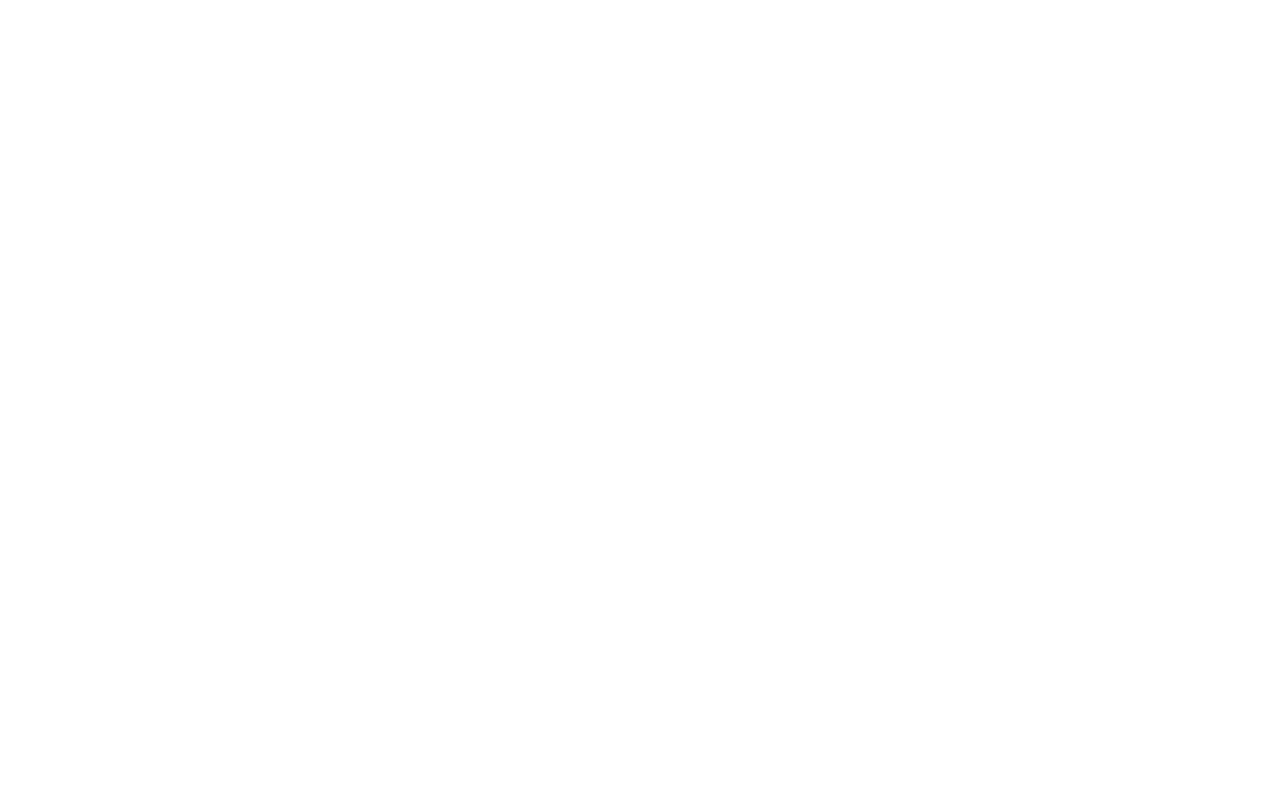
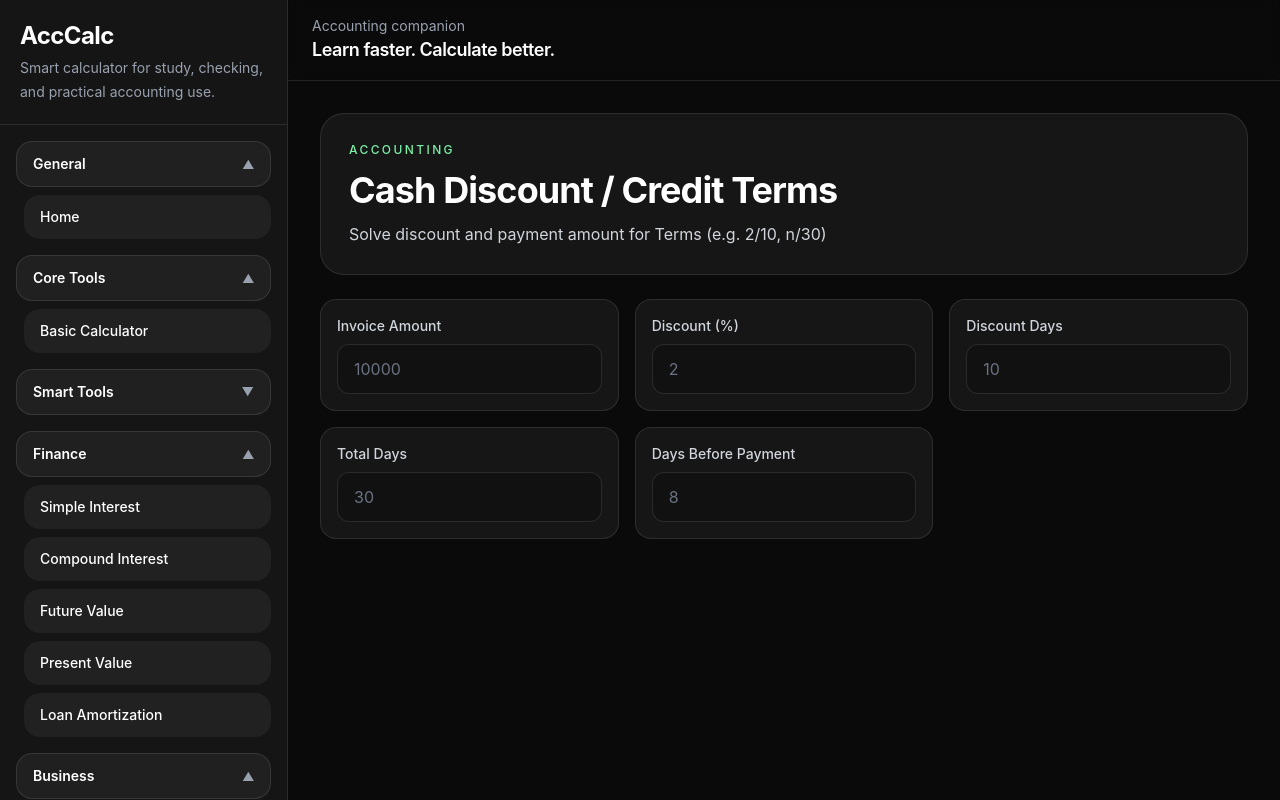
Before and after one commit to DrasZil/AccCalc, a React (Vite) app in the folder accounting-companion/: page /accounting/cash-discount in a window 1280 px wide. Before the commit this address had no page. Shown: the top 800 px of the page. Built offline with nearby package versions, Linux system fonts and the light colour scheme.

Commit message:
Added Cash Discount

```diff
--- a/accounting-companion/src/App.tsx
+++ b/accounting-companion/src/App.tsx
@@ -16,6 +16,7 @@
 import SmartSolverPage from "./features/smart/SmartSolverPage";
 import AccountingEquationPage from "./features/accounting/AccountEquationPage";
 import NoteInterestPage from "./features/accounting/NoteInterestPage";
+import CashDiscountPage from "./features/accounting/CashDiscountPage";
 
 export default function App() {
   return (
@@ -37,6 +38,7 @@
           <Route path="accounting/declining-balance-depreciation" element={<DecliningBalanceDepreciationPage />} />
           <Route path="accounting/accounting-equation" element={<AccountingEquationPage />} />
           <Route path="accounting/notes-interest" element={<NoteInterestPage/>}/>
+          <Route path="accounting/cash-discount" element={<CashDiscountPage/>}/>
           <Route path="smart/solver" element={<SmartSolverPage />} />
 
         </Route>
--- /dev/null
+++ b/accounting-companion/src/features/accounting/CashDiscountPage.tsx
@@ -0,0 +1,114 @@
+import { useMemo, useState } from "react";
+import CalculatorPageLayout from "../../components/CalculatorPageLayout";
+import FormulaCard from "../../components/FormulaCard";
+import InputCard from "../../components/INputCard";
+import InputGrid from "../../components/InputGrid";
+import ResultCard from "../../components/resultCard";
+import ResultGrid from "../../components/ResultGrid";
+import SectionCard from "../../components/SectionCard";
+import formatPHP from "../../utils/formatPHP";
+
+export default function CashDiscountPage() {
+    const [invoice, setInvoice] = useState("");
+    const [discountRate, setDiscountRate] = useState("");
+    const [discountDays, setDiscountDays] = useState("");
+    const [totalDays, setTotalDays] = useState("");
+    const [daysPaid, setDaysPaid] = useState("");
+
+    const result = useMemo(() => {
+        if (!invoice || !discountRate || !discountDays || !totalDays || !daysPaid)
+        return null;
+
+        const inv = Number(invoice);
+        const rate = Number(discountRate);
+        const dDays = Number(discountDays);
+        const tDays = Number(totalDays);
+        const paid = Number(daysPaid);
+
+        if ([inv, rate, dDays, tDays, paid].some(isNaN)) {
+        return { error: "All inputs must be valid numbers." };
+        }
+
+        const rateDecimal = rate / 100;
+        const discountAmount = inv * rateDecimal;
+
+        let applied = false;
+        let amountToPay = inv;
+
+        if (paid <= dDays) {
+        applied = true;
+        amountToPay = inv - discountAmount;
+        }
+
+        return {
+        applied,
+        discountAmount,
+        amountToPay,
+        formula: <>Discount = Invoice × Rate</>,
+        steps: [
+            <>Invoice = {inv}</>,
+            <>Rate = {rate}% = {rateDecimal}</>,
+            <>Discount Period = {dDays} days</>,
+            <>Payment made in {paid} days</>,
+            <>
+            Discount = {inv} × {rateDecimal.toFixed(4)} = {discountAmount.toFixed(2)}
+            </>,
+            applied ? (
+            <>
+                Payment is within discount period → Discount applies
+                Amount to Pay = {inv} - {discountAmount.toFixed(2)} = {amountToPay.toFixed(2)}
+            </>
+            ) : (
+            <>
+                Payment is beyond discount period → No discount
+                Amount to Pay = {amountToPay.toFixed(2)}
+            </>
+            ),
+        ],
+        };
+    }, [invoice, discountRate, discountDays, totalDays, daysPaid]);
+
+    return (
+        <CalculatorPageLayout
+        badge="Accounting"
+        title="Cash Discount / Credit Terms"
+        description="Solve discount and payment amount for Terms (e.g. 2/10, n/30)"
+        inputSection={
+            <InputGrid columns={3}>
+            <InputCard label="Invoice Amount" value={invoice} onChange={setInvoice} placeholder="10000" />
+            <InputCard label="Discount (%)" value={discountRate} onChange={setDiscountRate} placeholder="2" />
+            <InputCard label="Discount Days" value={discountDays} onChange={setDiscountDays} placeholder="10" />
+            <InputCard label="Total Days" value={totalDays} onChange={setTotalDays} placeholder="30" />
+            <InputCard label="Days Before Payment" value={daysPaid} onChange={setDaysPaid} placeholder="8" />
+            </InputGrid>
+        }
+        resultSection={
+            result && "error" in result ? (
+            <SectionCard className="border-yellow-400/20 bg-yellow-500/10">
+                <p className="text-yellow-300">{result.error}</p>
+            </SectionCard>
+            ) : result ? (
+            <ResultGrid columns={2}>
+                <ResultCard
+                title="Discount Applied"
+                value={result.applied ? "Yes" : "No"}
+                />
+                <ResultCard
+                title="Amount to Pay"
+                value={formatPHP(result.amountToPay)}
+                />
+                <ResultCard
+                title="Discount Amount"
+                value={formatPHP(result.discountAmount)}
+                />
+            </ResultGrid>
+            ) : null
+        }
+        explanationSection={
+            result && !("error" in result) ? (
+            <FormulaCard formula={result.formula} steps={result.steps} />
+            ) : null
+        }
+        />
+    );
+}
--- a/accounting-companion/src/features/home/HomePage.tsx
+++ b/accounting-companion/src/features/home/HomePage.tsx
@@ -91,6 +91,12 @@
         path: "/accounting/notes-interest",
         category: "Accounting",
     },
+    {
+        title: "Cash Discount / Credit Terms",
+        description: "Solve payment amounts for terms like 2/10, n/30.",
+        path: "/accounting/cash-discount",
+        category: "Accounting",
+    }
 ];
 
 export default function HomePage() {
--- a/accounting-companion/src/features/layout/AppLayout.tsx
+++ b/accounting-companion/src/features/layout/AppLayout.tsx
@@ -1,4 +1,3 @@
-
 import { useEffect, useState } from "react";
 import { Link, Outlet, useLocation } from "react-router-dom";
 
@@ -51,6 +50,10 @@
         {
             label: "Declining Balance Depreciation",
             path: "/accounting/declining-balance-depreciation",
+        },
+        {
+            label: "Cash Discount",
+            path: "/accounting/cash-discount"
         },
         ],
     },
```
